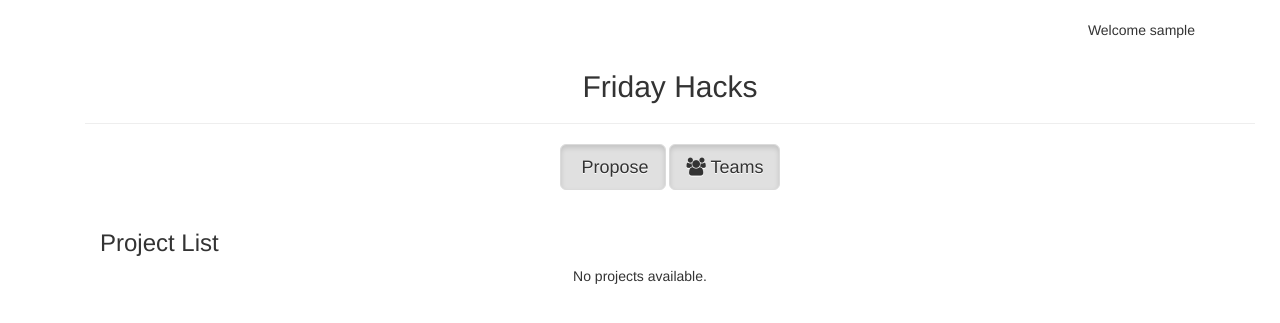
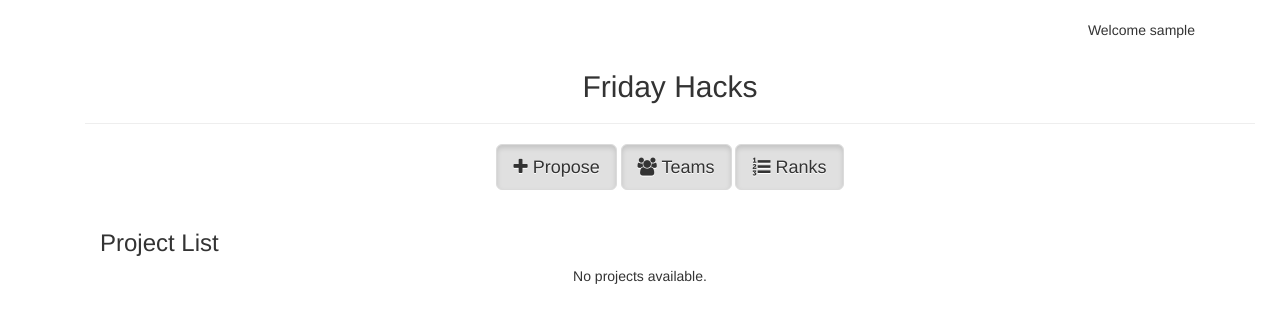
Before and after one commit to FridayHacks/friday-hacks-app, a Django app: page / in a window 1280 px wide. Shown: the part 52-375 px from the top of the page. Run offline with Django 3.2, Linux system fonts and the light colour scheme; the visitor is signed in with stand-in values (Sample User, id 1); data that the repository does not hold is empty; some libraries are stand-ins or nearby versions; some web fonts are replaced.

Commit message:
improve teams section

```diff
--- a/hack/templates/hack/index.html
+++ b/hack/templates/hack/index.html
@@ -15,8 +15,21 @@
       <h2>Friday Hacks</h2>
       <hr>
     </div>
-    <a href="{% url 'hack:propose' %}"><button type="button" class="btn btn-default btn-lg active"><i class="fa fa-lightbulb" aria-hidden="true"></i> Propose</button></a>
-    <button type="button" class="btn btn-default btn-lg active"><i class="fa fa-users" aria-hidden="true"></i> Teams</button>
+    <a href="{% url 'hack:propose' %}">
+        <button type="button" class="btn btn-default btn-lg active">
+            <i class="fa fa-plus" aria-hidden="true"></i> Propose
+        </button>
+    </a>
+    <a href="{% url 'hack:form_teams' %}">
+        <button type="button" class="btn btn-default btn-lg active">
+            <i class="fa fa-users" aria-hidden="true"></i> Teams
+        </button>
+    </a>
+    <a href="{% url 'hack:show_ranks' %}">
+        <button type="button" class="btn btn-default btn-lg active">
+            <i class="fa fa-list-ol" aria-hidden="true"></i> Ranks
+        </button>
+    </a>
   </div>
 
 
@@ -33,11 +46,11 @@
         <th>#</th>
         <th>Date</th>
         <th>Project Title</th>
-        <th>Team Description</th>
+        <th>Project Description</th>
         <th>Proposed by</th>
         <th>Status</th>
-        <th>Votes</th>
-        <th></th>
+        <th># Votes</th>
+        <th>Vote</th>
       </tr>
     </thead>
     <tbody>
@@ -50,7 +63,14 @@
         <td>{{ project.proposed_by }}</td>
         <td>{{ project.status }}</td>
         <td>{{ project.votes }}</td>
-        <td></td>
+        <td>
+            <a href="{% url 'hack:form_teams' %}">
+                <button type="button" class="btn btn-default">
+                <i class="fa fa-arrow-up" aria-hidden="true"></i>
+                </button>
+            </a>
+        </td>
+
       </tr>
       {% endfor %}
     </tbody>
--- a/hack/urls.py
+++ b/hack/urls.py
@@ -11,5 +11,6 @@ urlpatterns = [
     url(r'^logout_user/$', views.logout_user, name='logout_user'),
     url(r'^propose/$', views.propose, name='propose'),
     url(r'^propose_project/$', views.propose_project, name='propose_project'),
-    url(r'^teams/$', views.teams, name='teams')
+    url(r'^form_teams/$', views.form_teams, name='form_teams'),
+    url(r'^show_ranks/$', views.show_ranks, name='show_ranks')
 ]
--- a/hack/views.py
+++ b/hack/views.py
@@ -107,14 +107,20 @@ def propose_project(request):
     return render(request, 'hack/index.html', context)
 
 
-
-def teams(request):
+def form_teams(request):
 
     if not request.user.is_authenticated():
         return render(request, 'hack/login.html')
     else:
         return render(request, 'hack/teams.html')
 
+
+def show_ranks(request):
+
+    if not request.user.is_authenticated():
+        return render(request, 'hack/login.html')
+    else:
+        return render(request, 'hack/ranks.html')
 
 class ProjectList(APIView):
 
```
Also changed, not shown: hack/templates/hack/teams.html (+20 -4 lines), hack/templates/hack/ranks.html (added).
